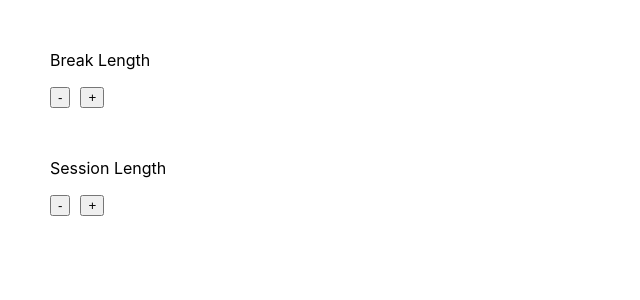
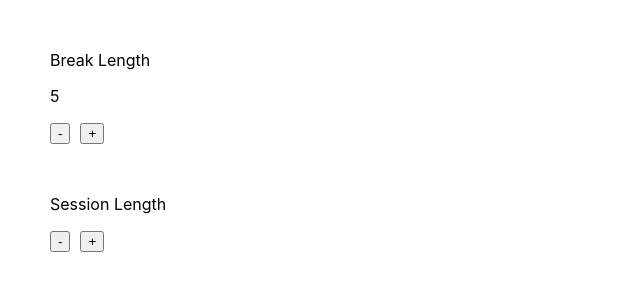
Before and after one commit to Airscripts/fcc-clock, a React (Create React App) app: page / in a window 1280 px wide. Shown: the top 300 px of the page, without its empty margins (0-640 px from the left). Built offline with nearby package versions, Linux system fonts and the light colour scheme.

Commit message:
feat: add user story #5

```diff
--- a/src/App.js
+++ b/src/App.js
@@ -1,8 +1,14 @@
+import { useState } from "react";
+
 function App() {
+  const [clockBreak, setClockBreak] = useState(5);
+
   return (
     <div id="app">
       <div>
         <p id="break-label">Break Length</p>
+        <p id="break-length">{clockBreak}</p>
+
         <button id="break-decrement" style={{ marginRight: 10 }}>
           -
         </button>
```
